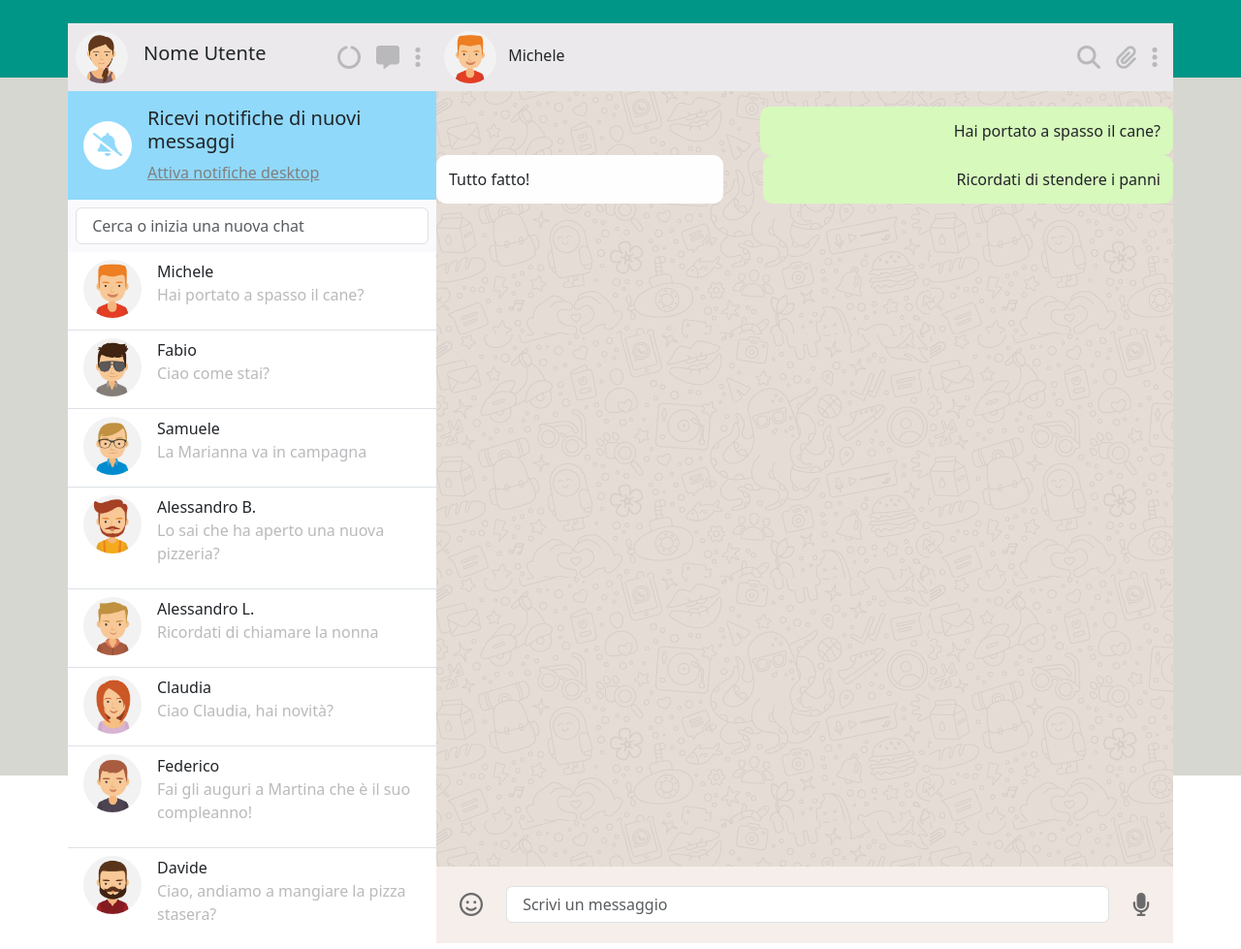
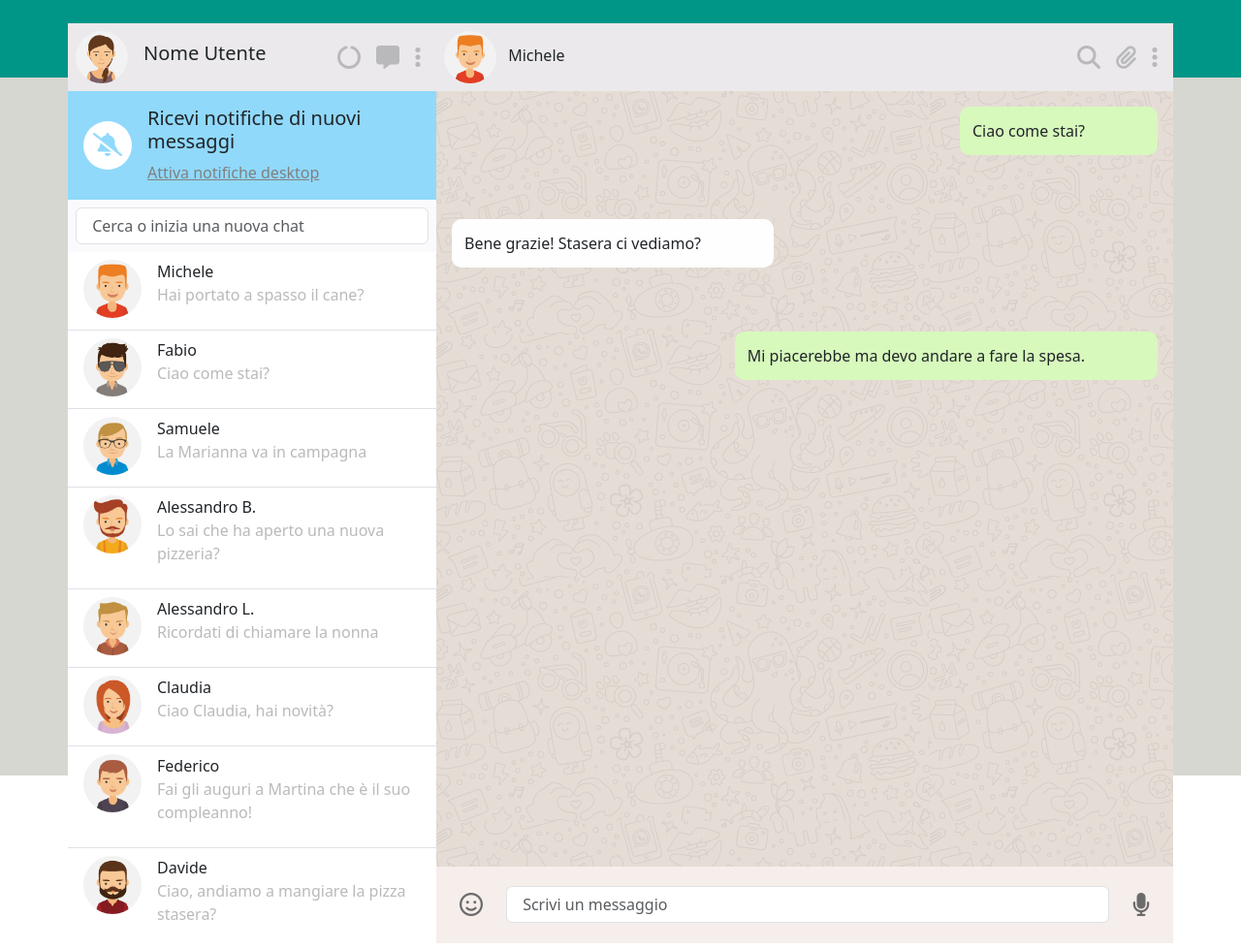
Before and after one commit to AlessioConsolo/vue-boolzapp, a plain HTML site: page index.html in a window 1280 px wide. Shown: the whole page at 97% size. Drawn offline with nearby package versions, Linux system fonts and the light colour scheme.

Commit message:
[FIX] adjusted padding on user/contact style and added height to p [line 125]

```diff
--- a/css/style.css
+++ b/css/style.css
@@ -77,7 +77,7 @@ body {
 
 .user-style {
   background-color: #d7f9bc;
-  padding: 13px 13px 13px 200px;
+  padding: 13px 75px 13px 13px;
   border-radius: 10px;
   width: fit-content;
   float: right;
@@ -88,7 +88,7 @@ body {
 
 .contact-style {
   background-color: #fffeff;
-  padding: 13px 200px 13px 13px;
+  padding: 13px 75px 13px 13px;
   border-radius: 10px;
   width: fit-content;
   float: left;
@@ -99,3 +99,7 @@ body {
 .gray {
   color: #bab9bc;
 }
+
+.h-100px {
+  height: 100px;
+}
--- a/index.html
+++ b/index.html
@@ -120,8 +120,9 @@
                 <div class="chat w-100">
                   <div class="messages">
                     <p
-                      v-for="(message, index) in contacts[0].messages"
+                      v-for="(message, index) in contacts[1].messages"
                       :key="index"
+                      class="h-100px m-3"
                     >
                       <span v-if="message.status === 'sent'" class="user-style"
                         >{{ message.message }}</span
```
